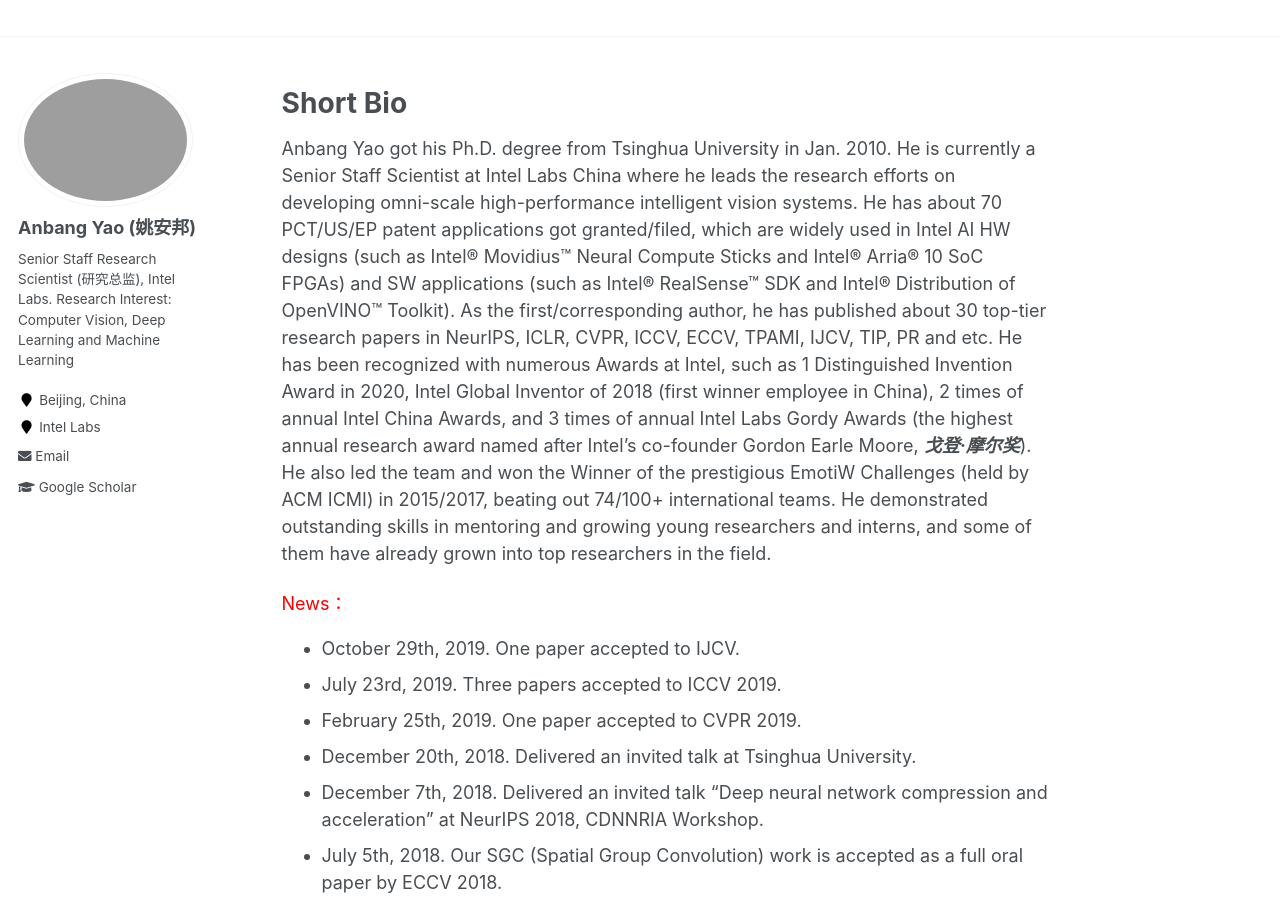
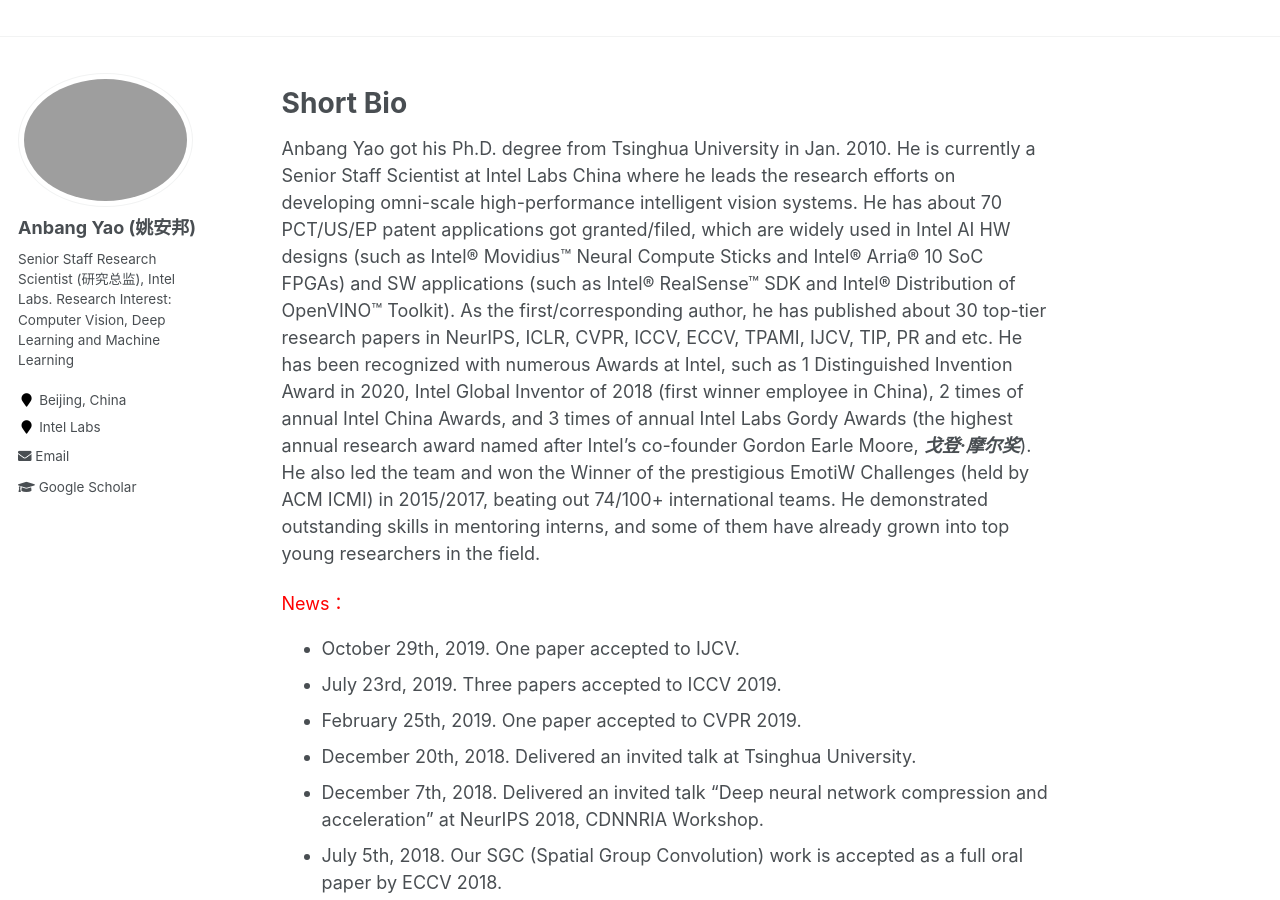
Before and after one commit to YaoAnbang/YaoAnbang.github.io, a Jekyll site: the page built from _pages/about.md, in a window 1280 px wide and 900 px high. Built offline with Jekyll 4.4.1, drawn with Linux system fonts in a browser that asks for light colours.

Commit message:
Update about.md

```diff
--- a/_pages/about.md
+++ b/_pages/about.md
@@ -11,7 +11,7 @@
 Short Bio
 =====
 
-Anbang Yao got his Ph.D. degree from Tsinghua University in Jan. 2010. He is currently a Senior Staff Scientist at Intel Labs China where he leads the research efforts on developing omni-scale high-performance intelligent vision systems. He has about 70 PCT/US/EP patent applications got granted/filed, which are widely used in Intel AI HW designs (such as Intel® Movidius™ Neural Compute Sticks and Intel® Arria® 10  SoC FPGAs) and SW applications (such as Intel® RealSense™ SDK and Intel® Distribution of OpenVINO™ Toolkit). As the first/corresponding author, he has published about 30 top-tier research papers in NeurIPS, ICLR, CVPR, ICCV, ECCV, TPAMI, IJCV, TIP, PR and etc. He has been recognized with numerous Awards at Intel, such as 1 Distinguished Invention Award in 2020, Intel Global Inventor of 2018 (first winner employee in China), 2 times of annual Intel China Awards, and 3 times of annual Intel Labs Gordy Awards (the highest annual research award named after Intel's co-founder Gordon Earle Moore, ***戈登·摩尔奖***). He also led the team and won the Winner of the prestigious EmotiW Challenges (held by ACM ICMI) in 2015/2017, beating out 74/100+ international teams. He demonstrated outstanding skills in mentoring and growing young researchers and interns, and some of them have already grown into top researchers in the field.
+Anbang Yao got his Ph.D. degree from Tsinghua University in Jan. 2010. He is currently a Senior Staff Scientist at Intel Labs China where he leads the research efforts on developing omni-scale high-performance intelligent vision systems. He has about 70 PCT/US/EP patent applications got granted/filed, which are widely used in Intel AI HW designs (such as Intel® Movidius™ Neural Compute Sticks and Intel® Arria® 10  SoC FPGAs) and SW applications (such as Intel® RealSense™ SDK and Intel® Distribution of OpenVINO™ Toolkit). As the first/corresponding author, he has published about 30 top-tier research papers in NeurIPS, ICLR, CVPR, ICCV, ECCV, TPAMI, IJCV, TIP, PR and etc. He has been recognized with numerous Awards at Intel, such as 1 Distinguished Invention Award in 2020, Intel Global Inventor of 2018 (first winner employee in China), 2 times of annual Intel China Awards, and 3 times of annual Intel Labs Gordy Awards (the highest annual research award named after Intel's co-founder Gordon Earle Moore, ***戈登·摩尔奖***). He also led the team and won the Winner of the prestigious EmotiW Challenges (held by ACM ICMI) in 2015/2017, beating out 74/100+ international teams. He demonstrated outstanding skills in mentoring interns, and some of them have already grown into top young researchers in the field.
 
 <font color="red">News：</font>
 + October 29th, 2019. One paper accepted to IJCV.
```
